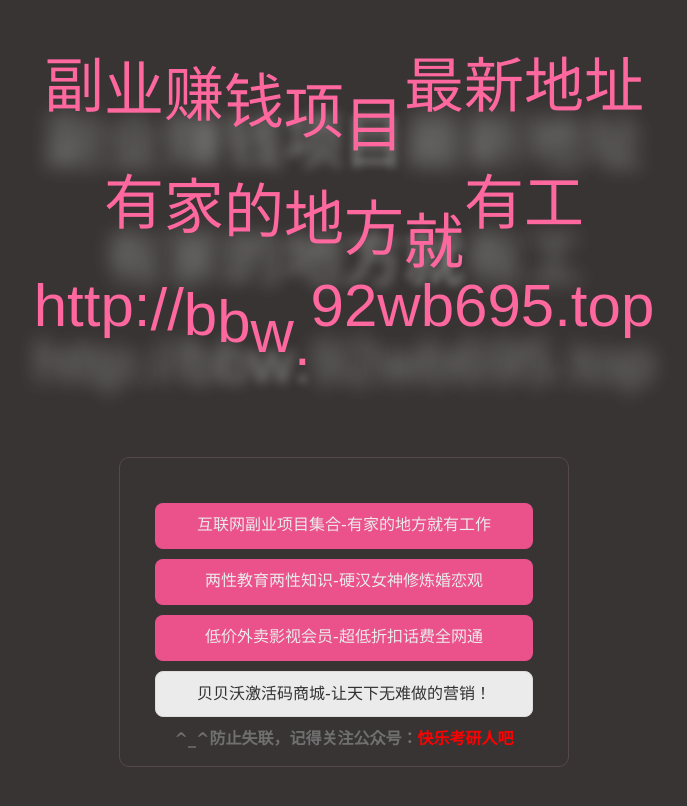
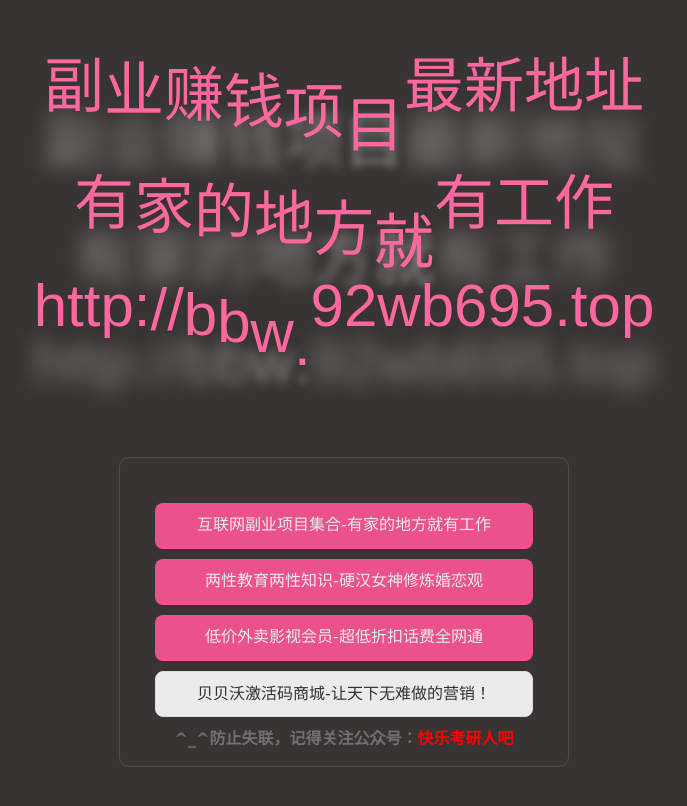
Before and after one commit to zhaiyuanhou/zhaiyuanhou.github.io, a plain HTML site: page index.html in a window 1280 px wide. Shown: the whole page, without its empty margins (296-983 px from the left). Drawn offline with Linux system fonts and the light colour scheme.

Commit message:
Update index.html

```diff
--- a/index.html
+++ b/index.html
@@ -85,6 +85,7 @@
 				<span class="letter">就</span>
 				<span class="letter">有</span>
 				<span class="letter">工</span>
+				<span class="letter">作</span>
 			</div>
 			<div class="bounce">
 				<span class="letter">http:</span>
```
